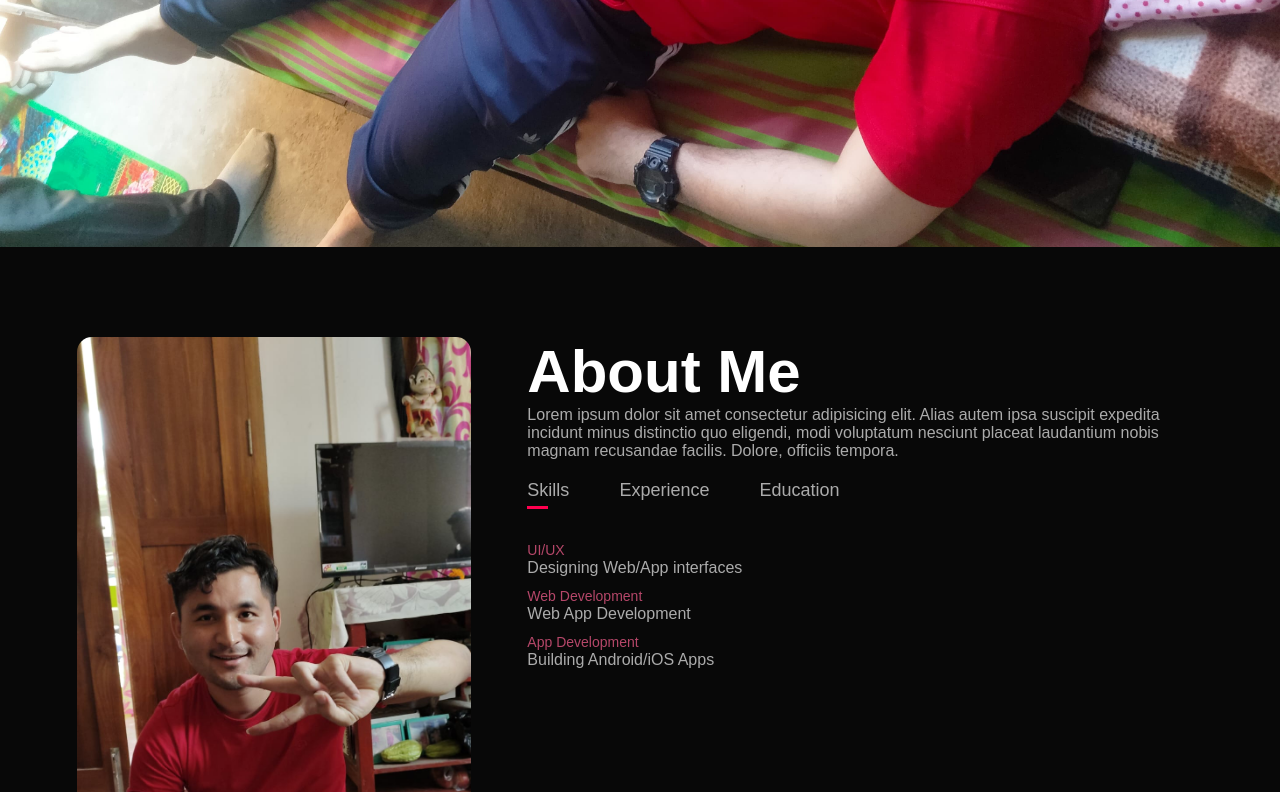
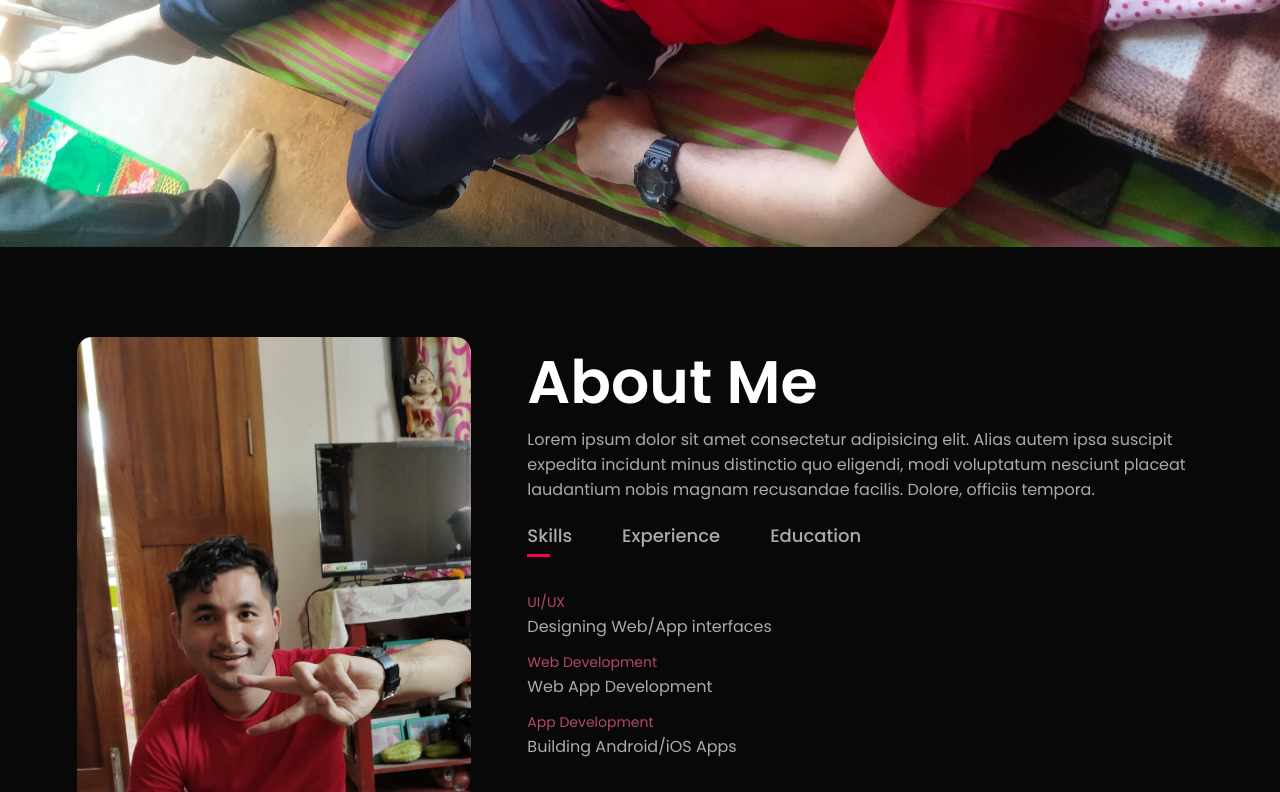
Before and after one commit to Xenocide31/VoteForNaocha, a plain HTML site: page index.html in a window 1280 px wide. Shown: the part 553-1345 px from the top of the page. Drawn offline with Linux system fonts and the light colour scheme.

Commit message:
Update style.css

```diff
--- a/style.css
+++ b/style.css
@@ -1,3 +1,5 @@
+@import url('https://fonts.googleapis.com/css2?family=Monoton&family=Poppins:wght@100;200;300;400;500;600;700;800;900&family=Ubuntu:wght@300;400;500&display=swap');
+
 * {
     margin: 0;
     padding: 0;
```
